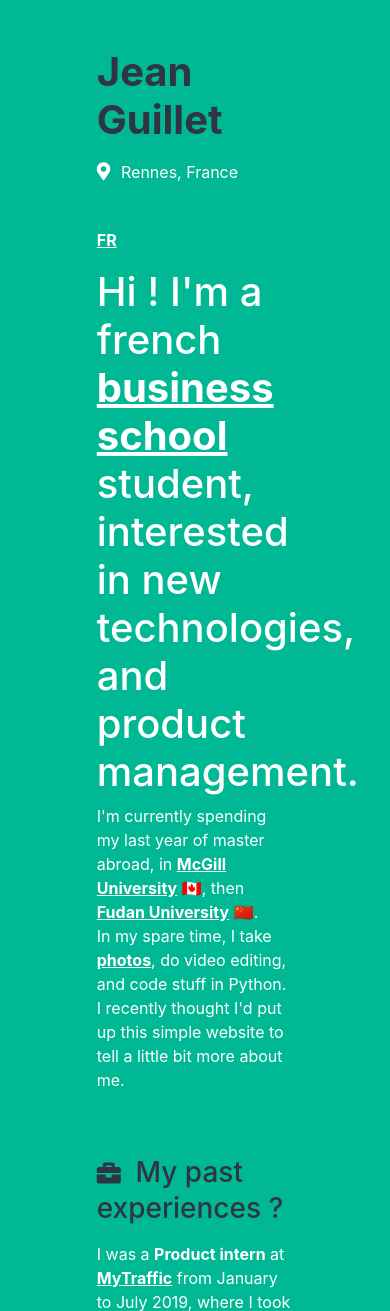
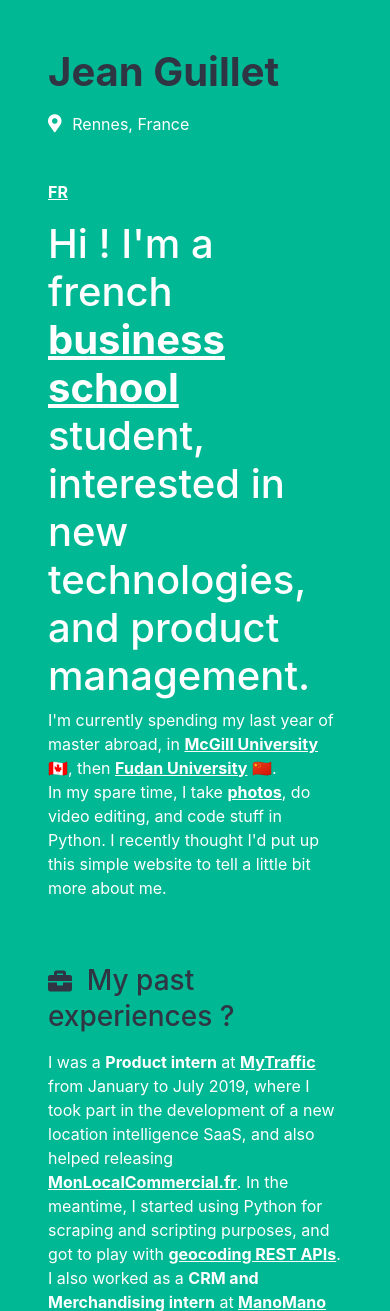
Before and after one commit to John35961/website-pro, a Flask app: page /en/ in a window 390 px wide. Shown: the top 1311 px of the page. Run offline with Flask 2, Linux system fonts and the light colour scheme; some libraries are stand-ins or nearby versions.

Commit message:
Fix mediaquery

```diff
--- a/static/main.css
+++ b/static/main.css
@@ -33,6 +33,12 @@ h1, h3, .icons {
     color:white;
 }
 
+@media screen and (max-width:700px) {
+    .main-section {
+        width: 100%!important;
+    }
+}
+
 ::selection {
     background-color: rgb(241, 196, 15);
 }
```
